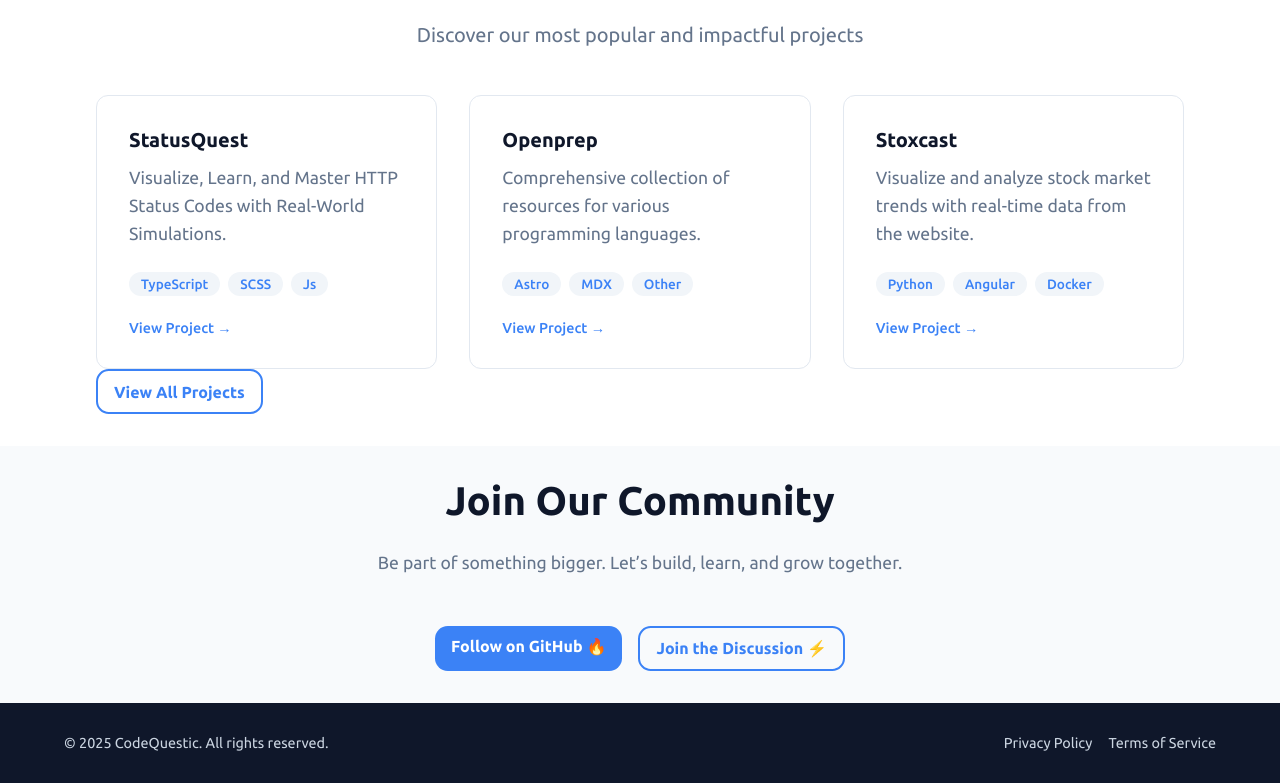
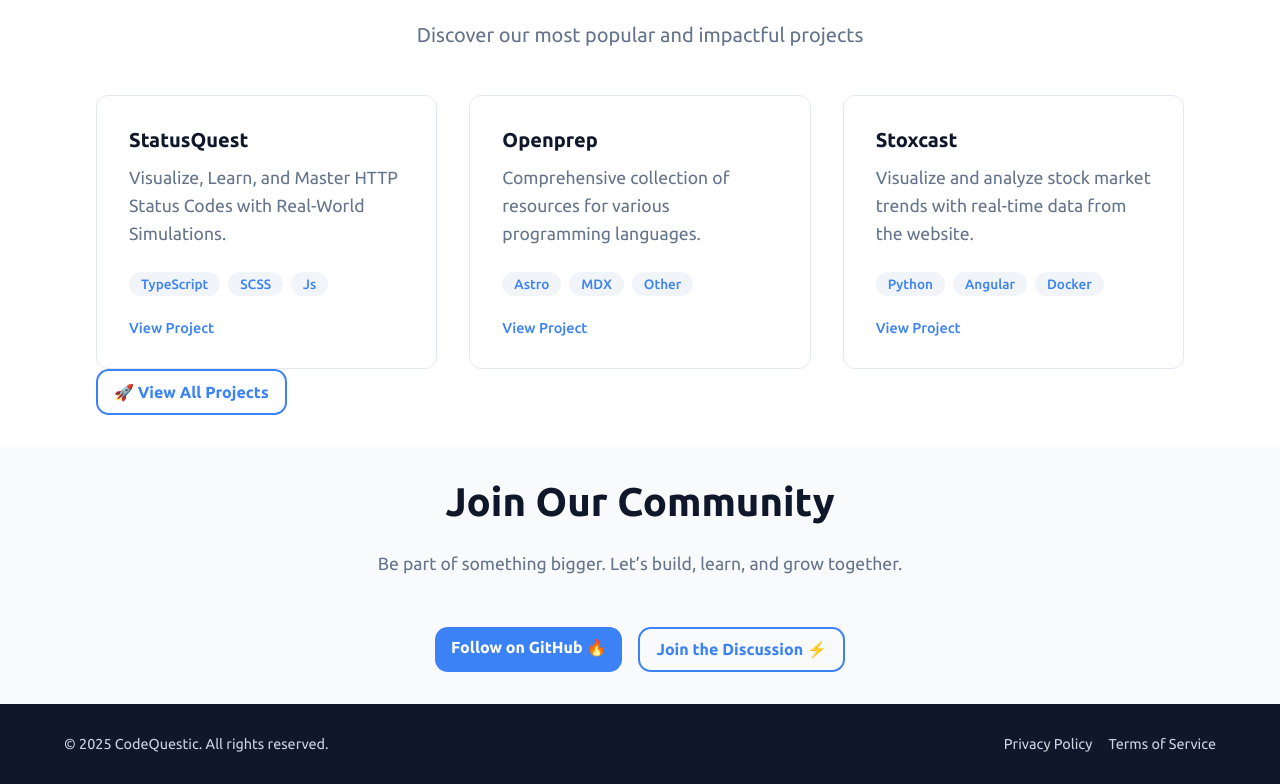
Before and after one commit to CodeQuestic/website, a Next.js app: page / in a window 1280 px wide. Shown: the part 918-1702 px from the top of the page. Built offline with nearby package versions, Linux system fonts and the light colour scheme.

Commit message:
updated home page

```diff
--- a/src/app/page.tsx
+++ b/src/app/page.tsx
@@ -48,7 +48,6 @@ export default function Home() {
         </div>
       </section>
 
-      {/* Stats Section */}
       <section className={styles.stats}>
         <div className={styles.container}>
           <h2 className={styles.sectionTitle}>
@@ -57,15 +56,14 @@ export default function Home() {
           <div className={styles.statsGrid}>
             {siteContent?.home?.stats?.items?.map((stat, index) => (
               <div key={index} className={styles.statCard}>
-                <div className={styles.statNumber}>{stat.number}</div>
-                <div className={styles.statLabel}>{stat.label}</div>
+                <div className={styles.statNumber}>{stat?.number}</div>
+                <div className={styles.statLabel}>{stat?.label}</div>
               </div>
             ))}
           </div>
         </div>
       </section>
 
-      {/* Featured Projects Section */}
       <section className={styles.projects}>
         <div className={styles.container}>
           <h2 className={styles.sectionTitle}>
@@ -77,20 +75,24 @@ export default function Home() {
           <div className={styles.projectsGrid}>
             {siteContent?.home?.featured?.projects?.map((project, index) => (
               <div key={index} className={styles.projectCard}>
-                <h3 className={styles.projectName}>{project.name}</h3>
+                <h3 className={styles.projectName}>{project?.name}</h3>
                 <p className={styles.projectDescription}>
-                  {project.description}
+                  {project?.description}
                 </p>
                 <div className={styles.projectTech}>
-                  {project.tech?.map((tech, techIndex) => (
+                  {project?.tech?.map((tech, techIndex) => (
                     <span key={techIndex} className={styles.techTag}>
                       {tech}
                     </span>
                   ))}
                 </div>
                 <div className={styles.projectMeta}>
-                  <a href={project.href} className={styles.projectLink}>
-                    View Project →
+                  <a
+                    href={project?.href}
+                    target={project?.target}
+                    className={styles.projectLink}
+                  >
+                    {project?.text}
                   </a>
                 </div>
               </div>
@@ -98,16 +100,16 @@ export default function Home() {
           </div>
           <div className={styles.projectActions}>
             <Button
-              href="/projects"
-              styleType="outline"
-              text="View All Projects"
+              href={siteContent?.home?.featured?.actions[0]?.href}
+              styleType={siteContent?.home?.featured?.actions[0]?.styleType}
+              text={siteContent?.home?.featured?.actions[0]?.text}
               type="button"
+              className={styles.projectButton}
             />
           </div>
         </div>
       </section>
 
-      {/* Community Section */}
       <section className={styles.community}>
         <div className={styles.container}>
           <h2 className={styles.sectionTitle}>
```
